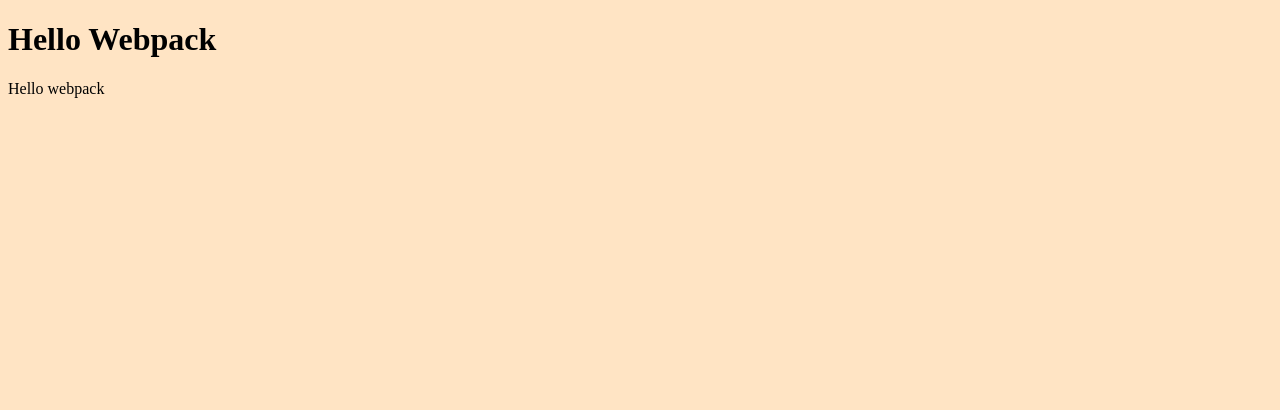
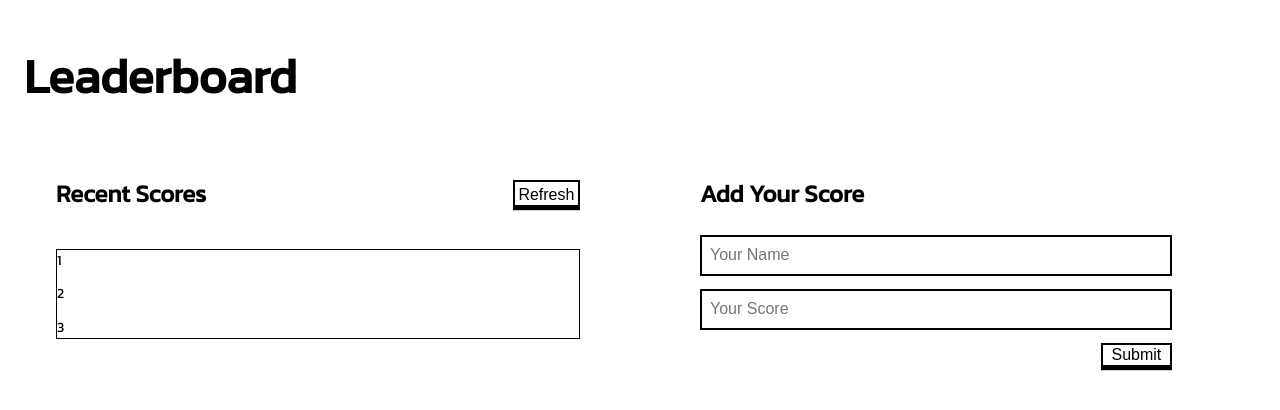
Before and after one commit to kaizipaul/leaderboard-with-async, a website built with webpack: page src/index.html in a window 1280 px wide. Built offline with nearby package versions, Linux system fonts and the light colour scheme.

Commit message:
Added markup and styling for the project

```diff
--- a/src/index.html
+++ b/src/index.html
@@ -4,9 +4,34 @@
     <meta charset="UTF-8">
     <meta http-equiv="X-UA-Compatible" content="IE=edge">
     <meta name="viewport" content="width=device-width, initial-scale=1.0">
-    <title>Webpack Exercise</title>
+    <title>Leaderboard</title>
 </head>
 <body>
-    <h1>Hello Webpack</h1>
+    <h2>Leaderboard</h2>
+    <div class="display-container">
+        <div class="recent">
+            <div class="recent-top">
+                <h3>Recent Scores</h3>
+                <button type="button" class="refresh">Refresh</button>
+            </div>
+            <ul class="scoreboard">
+                <li class="list">1</li>
+                <li class="list">2</li>
+                <li class="list">3</li>
+            </ul>
+        </div>
+        <div class="add-scores">
+            <div class="add-top">
+                <h3>Add Your Score</h3>
+            </div>
+            <div class="input-section">
+                <input name="name" type="text" class="name-input" placeholder="Your Name">
+                <input type="number" name="score" placeholder="Your Score" class="score-input">
+            </div>
+            <div class="btn-flex">
+                <button type="submit" class="submit">Submit</button>
+            </div>
+        </div>
+    </div>
 </body>
 </html>
--- a/src/index.js
+++ b/src/index.js
@@ -1,14 +1,8 @@
-import _ from 'lodash';
 import './style.css';
 
-function component() {
-    const element = document.createElement('div');
+const refreshBtn = document.querySelector('.refresh');
+const scoreBoard = document.querySelector('.scoreboard');
 
-
-    // Lodash, now imported by this script
-    element.innerHTML = _.join(['Hello', 'webpack'], ' ');
-
-    return element;
-  }
-
-  document.body.appendChild(component());
+refreshBtn.addEventListener('click', () => {
+  scoreBoard.innerHTML = '';
+});
--- a/src/style.css
+++ b/src/style.css
@@ -1,3 +1,101 @@
+/* stylelint-disable csstree/validator */
+@import url('https://fonts.googleapis.com/css2?family=Kanit&display=swap');
+
 body {
-    background-color: bisque;
+  top: 0 !important;
+  left: 0 !important;
+  margin: 0 !important;
+  padding: 0 !important;
+  width: 100vw;
+  font-size: 14px;
+  max-width: 100vw;
+  box-sizing: border-box;
+  overflow-x: hidden;
+  white-space: normal;
+  font-family: 'Kanit', sans-serif;
 }
+
+h2 {
+  font-size: 3rem;
+  margin-left: 1.5rem;
+}
+
+.display-container {
+  display: flex;
+  gap: 8px;
+  width: 100%;
+}
+
+.recent,
+.add-scores {
+  display: flex;
+  flex-direction: column;
+  width: 50%;
+  height: fit-content;
+  padding: 0 3.5rem;
+}
+
+.recent-top,
+.add-top {
+  display: flex;
+  justify-content: space-between;
+  align-items: center;
+}
+
+.recent-top h3 {
+  font-size: 1.5rem;
+}
+
+.add-top h3 {
+  font-size: 1.5rem;
+}
+
+.refresh {
+  padding: 0.3rem 0.2rem;
+  background-color: white;
+  border: 2px solid black;
+  height: 1.7rem;
+  width: 4.2rem;
+  box-shadow: 0 0.2rem;
+  font-size: 1rem;
+}
+
+.scoreboard {
+  border: 1px solid black;
+  display: flex;
+  flex-direction: column;
+  height: fit-content;
+  gap: 0.8rem;
+  list-style: none;
+  padding: 0;
+}
+
+.input-section {
+  display: flex;
+  flex-direction: column;
+  gap: 0.8rem;
+  width: 90%;
+}
+
+.name-input,
+.score-input {
+  border: 2px solid black;
+  padding: 0.6rem 0.5rem;
+  font-size: 1rem;
+}
+
+.btn-flex {
+  display: flex;
+  justify-content: flex-end;
+  width: 90%;
+}
+
+.submit {
+  margin-top: 0.8rem;
+  font-size: 1rem;
+  width: 4.4rem;
+  height: 1.5rem;
+  background-color: white;
+  border: 2px solid black;
+  box-shadow: 0 0.2rem;
+}
```
Also changed, not shown: src/modules/scoreboard.js (added).
